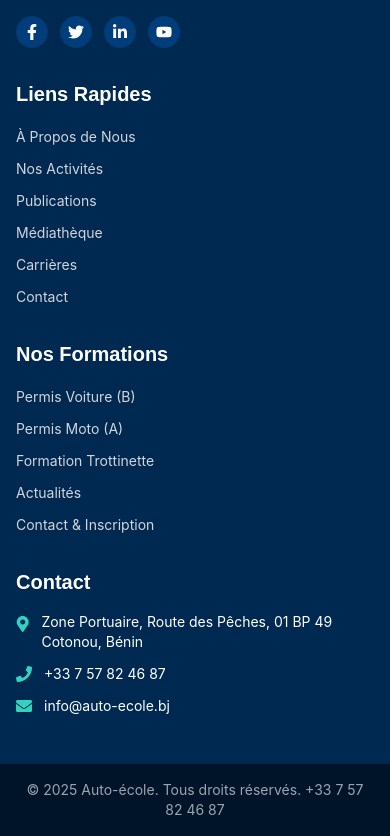
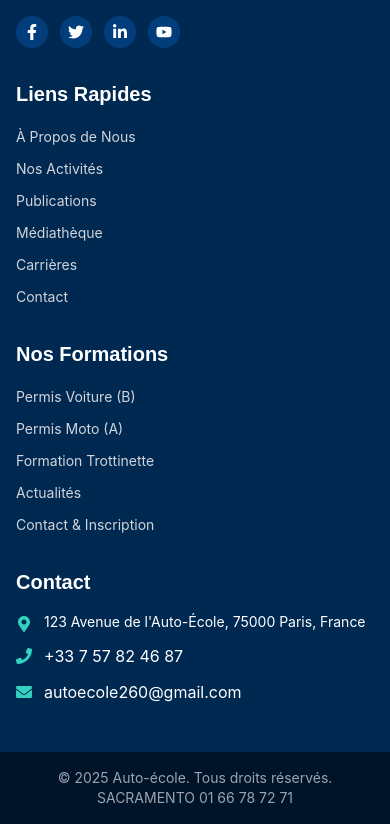
Before and after one commit to Apero48/AuteEcole, a Next.js app in the folder frontend/: page /contact in a window 390 px wide. Shown: the part 5874-6710 px from the top of the page. Built offline with nearby package versions, Linux system fonts and the light colour scheme.

Commit message:
Mise à jour des coordonnées : adresse en France et numéro de téléphone français

```diff
--- a/frontend/src/components/layout/Footer.js
+++ b/frontend/src/components/layout/Footer.js
@@ -53,15 +53,15 @@ const Footer = () => {
             <ul className="space-y-3">
               <li className="flex items-start">
                 <FaMapMarkerAlt className="mt-1 mr-3 text-secondary-400" />
-                <span className="text-sm">Zone Portuaire, Route des Pêches, 01 BP 49 Cotonou, Bénin</span>
+                <span className="text-sm">123 Avenue de l'Auto-École, 75000 Paris, France</span>
               </li>
               <li className="flex items-center">
                 <FaPhone className="mr-3 text-secondary-400" />
-                <span className="text-sm">+33 7 57 82 46 87</span>
+                <a href="tel:+33757824687" className="hover:text-secondary-300 transition-colors">+33 7 57 82 46 87</a>
               </li>
               <li className="flex items-center">
                 <FaEnvelope className="mr-3 text-secondary-400" />
-                <span className="text-sm">info@auto-ecole.bj</span>
+                <a href="mailto:autoecole260@gmail.com" className="hover:text-secondary-300 transition-colors">autoecole260@gmail.com</a>
               </li>
             </ul>
           </div>
@@ -71,7 +71,7 @@ const Footer = () => {
       {/* Copyright */}
       <div className="bg-primary-900 py-4">
         <div className="container mx-auto px-4 text-center text-sm text-gray-400">
-          <p>© {new Date().getFullYear()} Auto-école. Tous droits réservés. +33 7 57 82 46 87</p>
+          <p>© {new Date().getFullYear()} Auto-école. Tous droits réservés. SACRAMENTO 01 66 78 72 71</p>
         </div>
       </div>
     </footer>
--- a/frontend/src/components/sections/ContactSection.js
+++ b/frontend/src/components/sections/ContactSection.js
@@ -87,7 +87,7 @@ const ContactSection = () => {
                 </div>
                 <div>
                   <h4 className="text-lg font-semibold text-primary-700 mb-1">Adresse</h4>
-                  <p className="text-gray-600">Zone Portuaire, Route des Péches, 01 BP 49 Cotonou, Bénin</p>
+                  <p className="text-gray-600">123 Rue de l'Exemple, 75001 Paris, France</p>
                 </div>
               </div>
 
@@ -107,7 +107,7 @@ const ContactSection = () => {
                 </div>
                 <div>
                   <h4 className="text-lg font-semibold text-primary-700 mb-1">Email</h4>
-                  <p className="text-gray-600">info@auto-ecole.bj</p>
+                  <a href="mailto:autoecole260@gmail.com" className="text-gray-600 hover:text-primary-600">autoecole260@gmail.com</a>
                 </div>
               </div>
 
```
